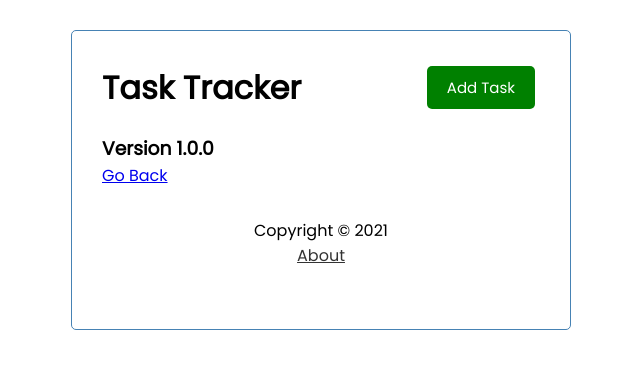
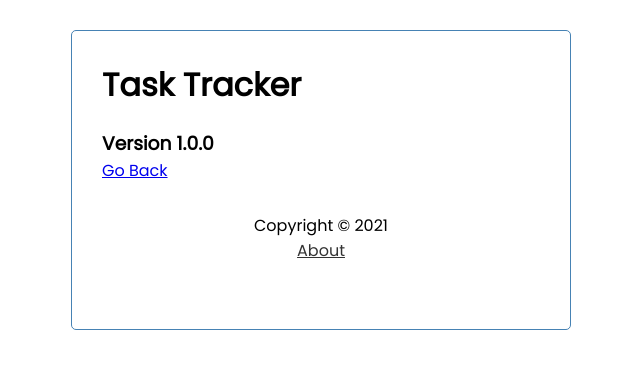
Before and after one commit to minodora-c/vue-crash-2021, a Vue app: page /about in a window 1280 px wide. Shown: the top 368 px of the page, without its empty margins (319-959 px from the left). Built offline with nearby package versions, Linux system fonts and the light colour scheme.

Commit message:
Vid until end (restrict component to a route)

```diff
--- a/src/components/Header.vue
+++ b/src/components/Header.vue
@@ -2,7 +2,7 @@
   <header>
     <h1>{{ title }}</h1>
     <!-- <Button @btn-click="$emit('toggle-add-task')" text="Add Task" color="green" /> -->
-    <Button @btn-click="$emit('toggle-add-task')" :text="showAddTaskPropHeader ? 'Close' : 'Add Task'"
+    <Button v-show="homePage" @btn-click="$emit('toggle-add-task')" :text="showAddTaskPropHeader ? 'Close' : 'Add Task'"
             :color="showAddTaskPropHeader ? 'red' : 'green'"/>
   </header>
 </template>
@@ -25,6 +25,11 @@ export default {
   },
   components: {
     Button
+  },
+  computed: {
+    homePage() {
+      return this.$route.path === '/' ? true : false
+    }
   }
 }
 </script>
```
